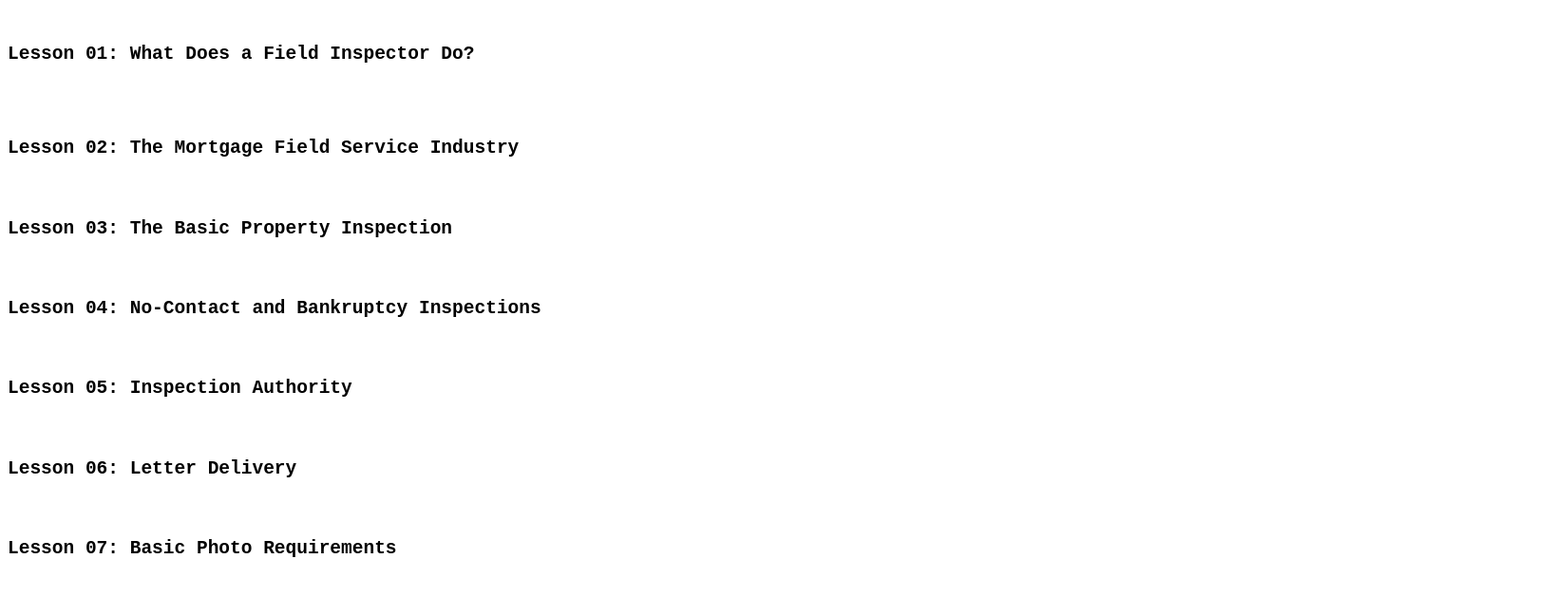
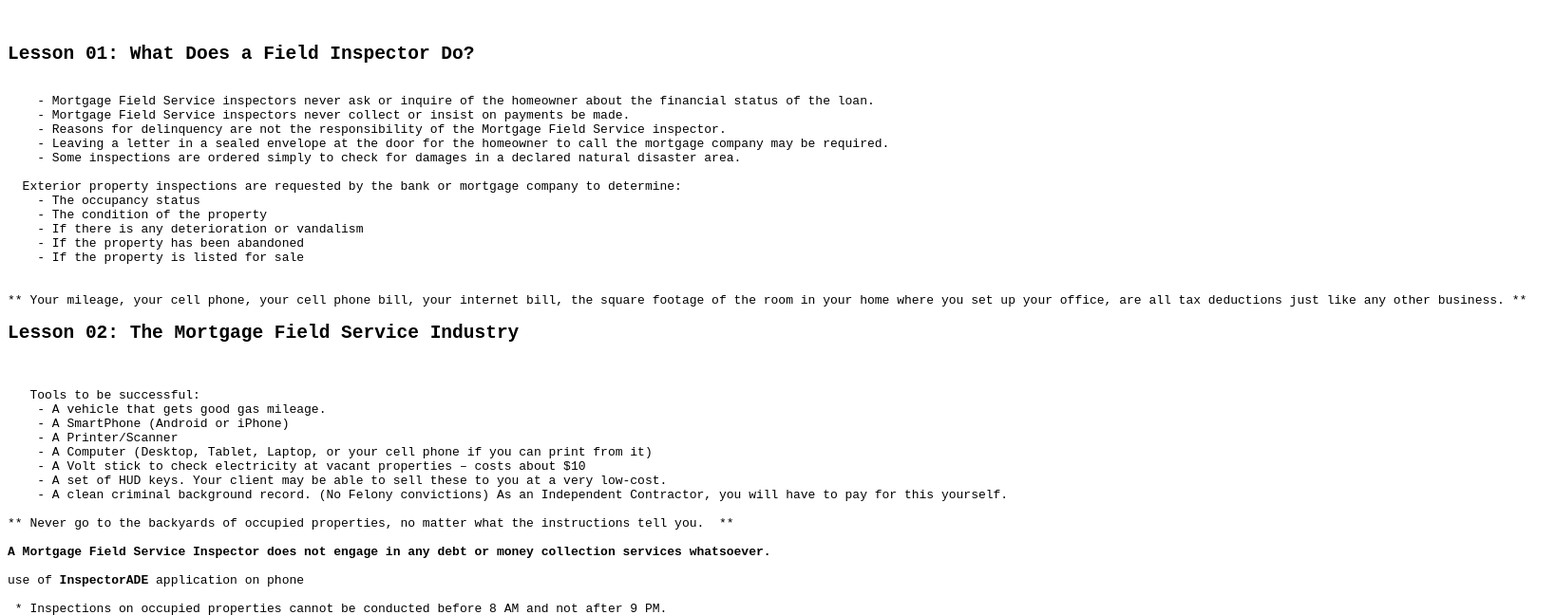
Before and after one commit to Ploppa-Smurph/mortgageFieldService, a plain HTML site: page index.html in a window 1280 px wide. Shown: the part 78-726 px from the top of the page at 95% size, 1638 px wide, since content can reach past the window. Drawn offline with Linux system fonts and the light colour scheme.

Commit message:
working on NMFS course

```diff
--- a/index.html
+++ b/index.html
@@ -9,11 +9,45 @@
 <pre>
 <h1>National Mortgage Field Services</h1>
 <h2>Lesson 01: What Does a Field Inspector Do?</h2>
+    - Mortgage Field Service inspectors never ask or inquire of the homeowner about the financial status of the loan.
+    - Mortgage Field Service inspectors never collect or insist on payments be made.
+    - Reasons for delinquency are not the responsibility of the Mortgage Field Service inspector.
+    - Leaving a letter in a sealed envelope at the door for the homeowner to call the mortgage company may be required.
+    - Some inspections are ordered simply to check for damages in a declared natural disaster area.
+
+  Exterior property inspections are requested by the bank or mortgage company to determine:
+    - The occupancy status
+    - The condition of the property
+    - If there is any deterioration or vandalism
+    - If the property has been abandoned
+    - If the property is listed for sale
 
 
+** Your mileage, your cell phone, your cell phone bill, your internet bill, the square footage of the room in your home where you set up your office, are all tax deductions just like any other business. **
 <h2>Lesson 02: The Mortgage Field Service Industry</h2>
 
+   Tools to be successful:
+    - A vehicle that gets good gas mileage.
+    - A SmartPhone (Android or iPhone)
+    - A Printer/Scanner
+    - A Computer (Desktop, Tablet, Laptop, or your cell phone if you can print from it)
+    - A Volt stick to check electricity at vacant properties – costs about $10
+    - A set of HUD keys. Your client may be able to sell these to you at a very low-cost.
+    - A clean criminal background record. (No Felony convictions) As an Independent Contractor, you will have to pay for this yourself.
+
+** Never go to the backyards of occupied properties, no matter what the instructions tell you.  **
+
+<b>A Mortgage Field Service Inspector does not engage in any debt or money collection services whatsoever. </b>
+
+use of <b>InspectorADE</b> application on phone
+
+ * Inspections on occupied properties cannot be conducted before 8 AM and not after 9 PM.
+
+ <b>MileIQ</b> and <b>GetUpside</b> are good apps to keep up with mileage and to save on gasoline
+
+ get paid every 30 - 125 days; invoice every 30 days
 <h2>Lesson 03: The Basic Property Inspection</h2>
+
 
 <h2>Lesson 04: No-Contact and Bankruptcy Inspections</h2>
 
```
